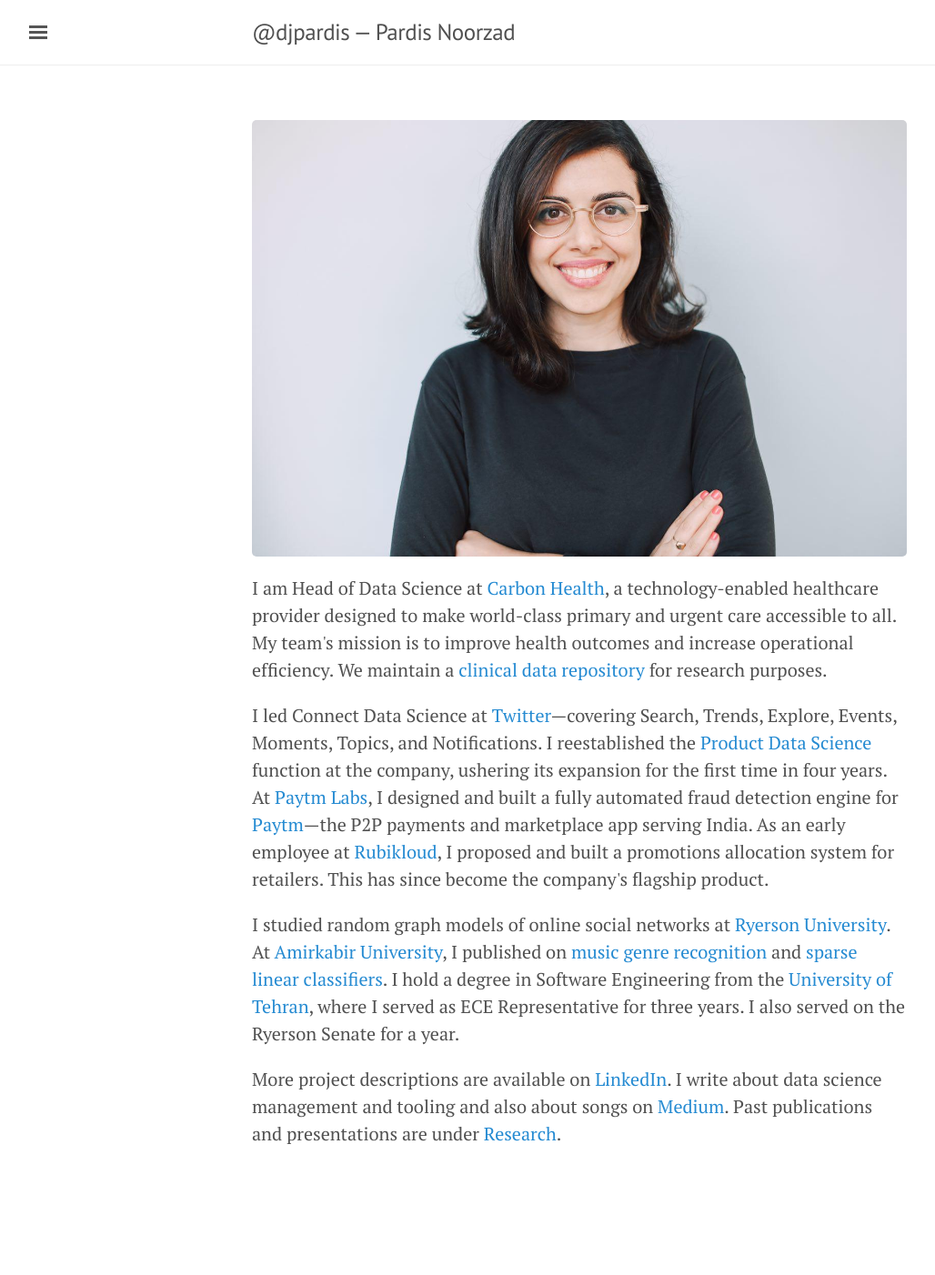
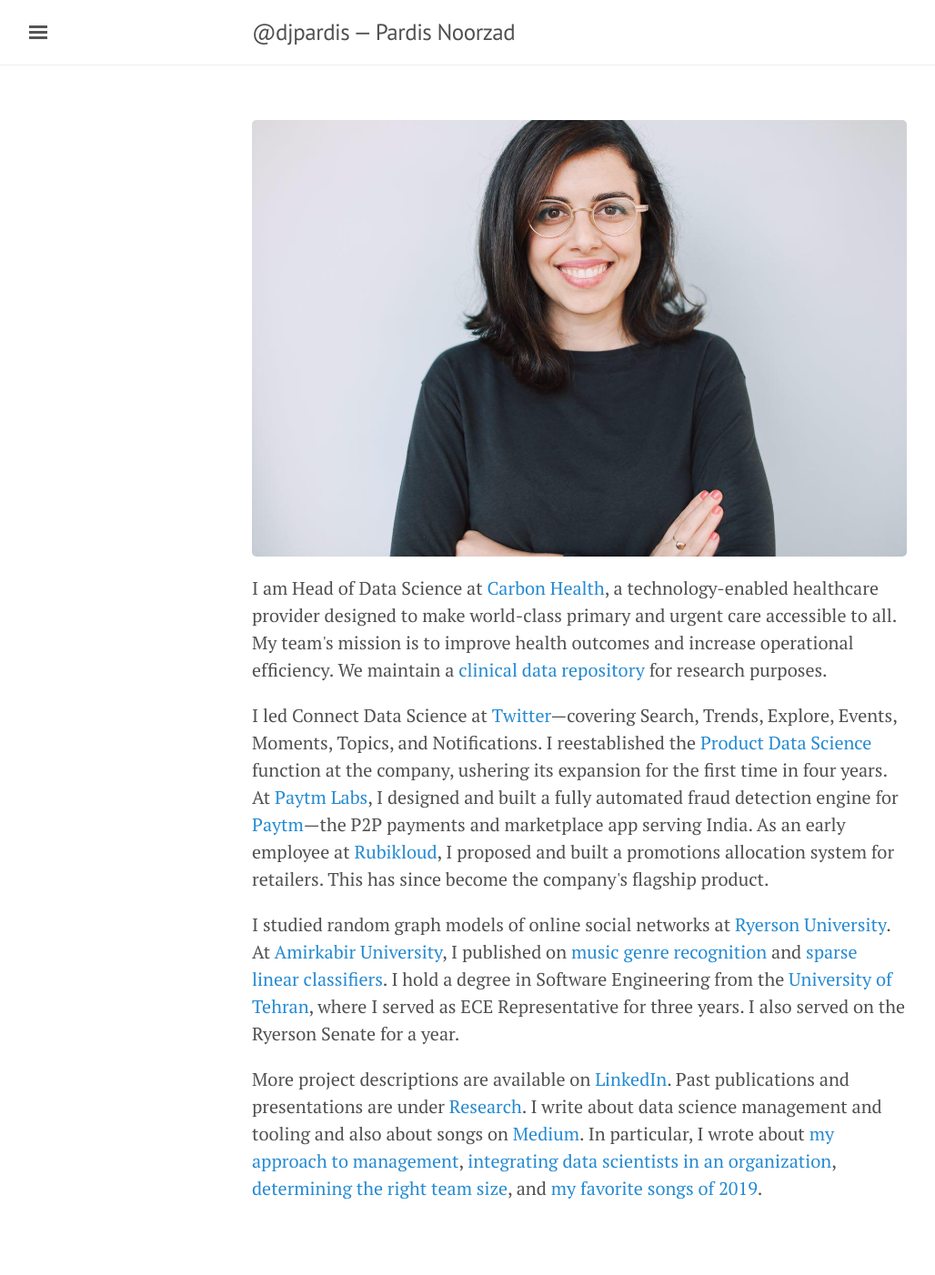
Before and after one commit to djpardis/djpardis.github.io, a Jekyll site: the page built from index.html, in a window 1280 px wide. Shown: the whole page at 91% size, without its empty margins (3-1031 px from the left). Built offline with Jekyll 4.4.1, drawn with Linux system fonts in a browser that asks for light colours; before the commit the page ends 1342 px from its top, so only the background shows below that.

Commit message:
Update bio

```diff
--- a/index.html
+++ b/index.html
@@ -21,5 +21,5 @@
 </p>
 
 <p>
-More project descriptions are available on <a href="https://www.linkedin.com/in/djpardis/" target="_blank">LinkedIn</a>. I write about data science management and tooling and also about songs on <a href="https://medium.com/@djpardis" target="_blank">Medium</a>. Past publications and presentations are under <a href="pubs">Research</a>.
+More project descriptions are available on <a href="https://www.linkedin.com/in/djpardis/" target="_blank">LinkedIn</a>. Past publications and presentations are under <a href="pubs">Research</a>. I write about data science management and tooling and also about songs on <a href="https://medium.com/@djpardis" target="_blank">Medium</a>. In particular, I wrote about <a href="https://medium.com/@djpardis/management-and-coaching-best-practices-as-a-list-of-n-things-7a6d9c7f0fa5" target="_blank">my approach to management</a>, <a href="https://medium.com/@djpardis/models-for-integrating-data-science-teams-within-organizations-7c5afa032ebd" target="_blank">integrating data scientists in an organization</a>, <a href="https://medium.com/@djpardis/recommendations-for-data-science-team-sizing-and-allocation-strategy-a38f943638e5" target="_blank">determining the right team size</a>, and <a href="https://medium.com/@djpardis/a-2019-mixtape-6a910e8b4771" target="_blank">my favorite songs of 2019</a>.
 </p>
```
